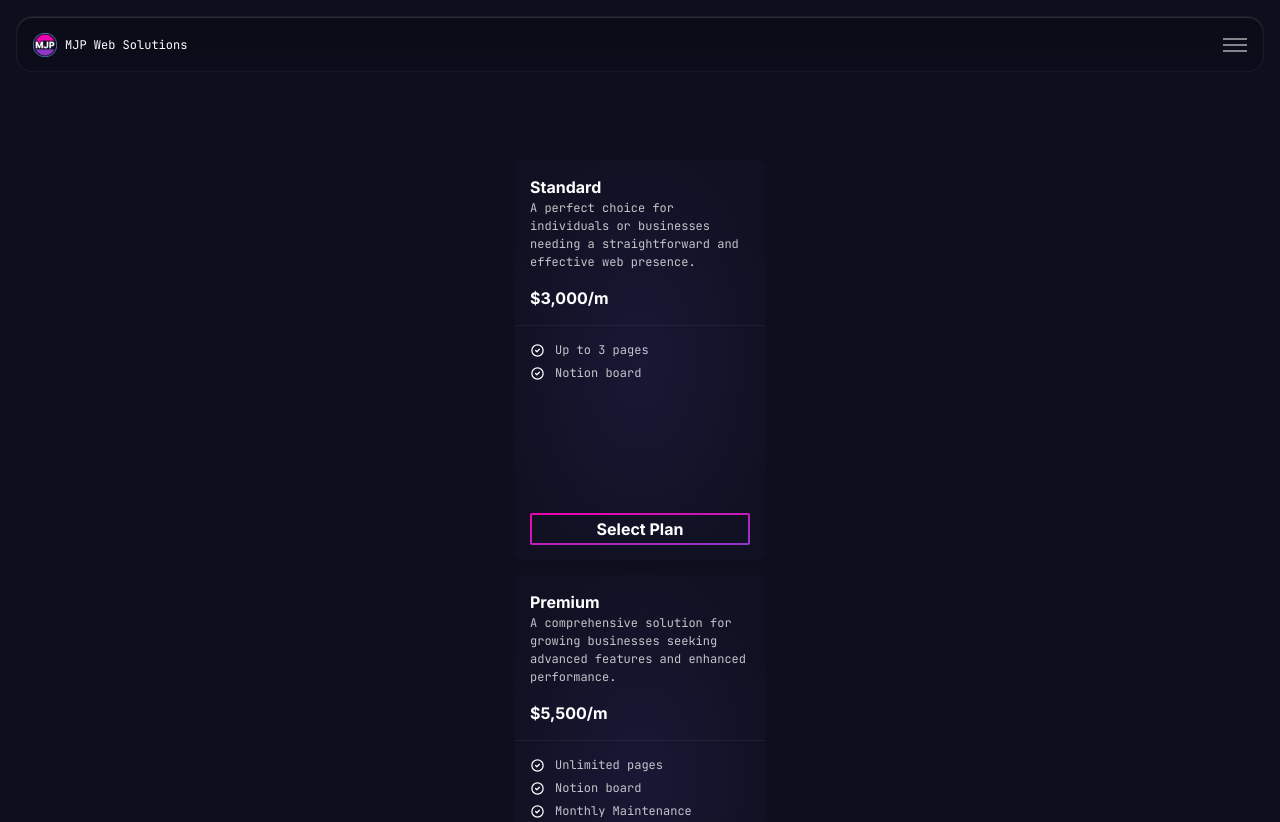
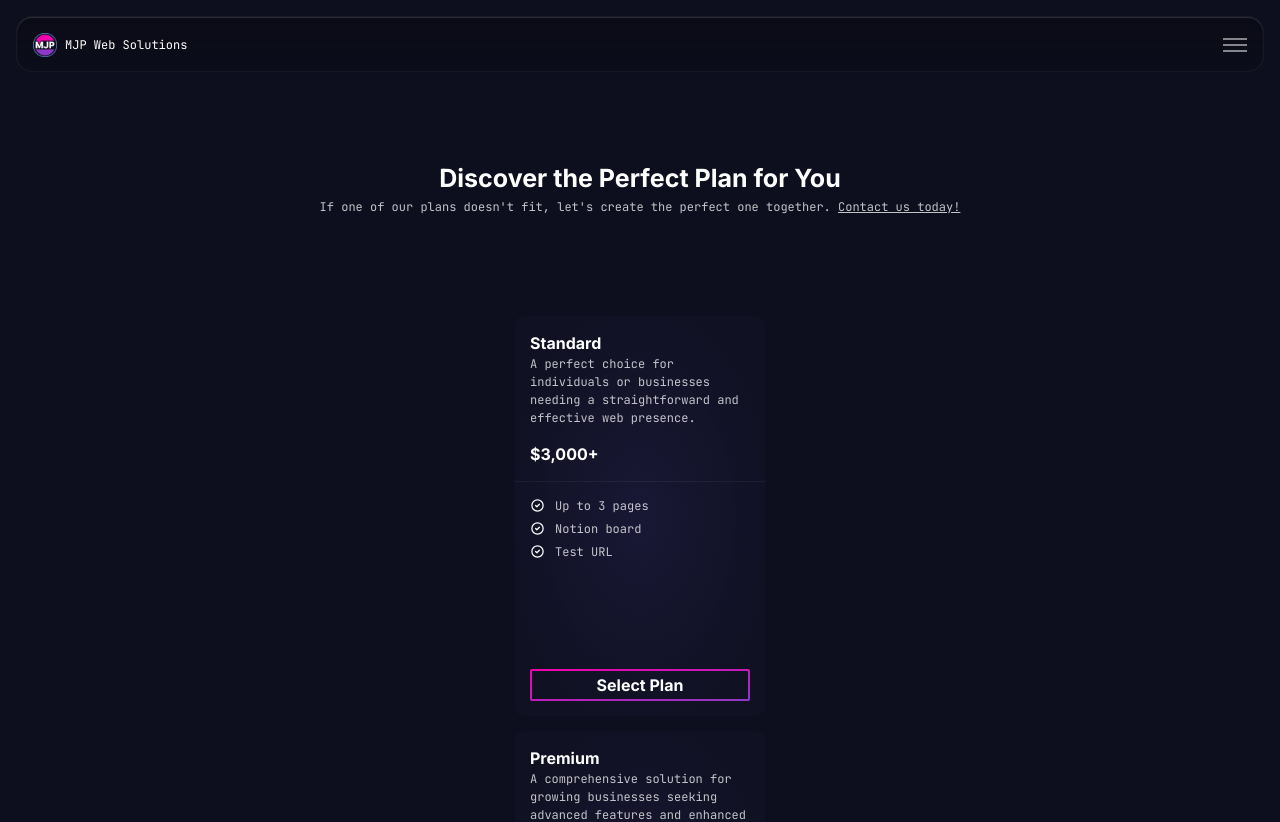
Before and after one commit to PandolfoM/mjp-web-solutions, a Next.js app: page /plans in a window 1280 px wide. Shown: the top 822 px of the page. Built offline with nearby package versions, Linux system fonts and the light colour scheme.

Commit message:
plans page

```diff
--- a/app/plans/page.tsx
+++ b/app/plans/page.tsx
@@ -1,14 +1,31 @@
-"use client"
+"use client";
 
-import Plans from '@/components/ui/plans';
-import Section from '@/components/ui/section';
-import React from 'react';
+import Plans from "@/components/ui/plans";
+import Section from "@/components/ui/section";
+import React from "react";
+import { jetBrains } from "../fonts";
+import Link from "next/link";
 
 function PlansPage() {
   return (
-    <Section className='flex flex-col'>
-      <Plans orientation='vertical'/>
-    </Section>
+    <div className="flex flex-col gap-[100px] px-7 flex-1">
+      <Section className="text-center">
+        <h1 className="text-lg font-bold text-center">
+          Discover the Perfect Plan for You
+        </h1>
+        <p className={`${jetBrains.className} text-sm opacity-75`}>
+          If one of our plans doesn't fit, let's create the perfect one
+          together.{" "}
+          <Link href="/contact" className="underline hover:no-underline">
+            Contact us today!
+          </Link>
+        </p>
+      </Section>
+
+      <Section amount={0.1}>
+        <Plans orientation="vertical" />
+      </Section>
+    </div>
   );
 }
 
--- a/components/cards/verticalcard.tsx
+++ b/components/cards/verticalcard.tsx
@@ -7,7 +7,8 @@ type Props = {
 
 function VerticalCard({ children, className }: Props) {
   return (
-    <div className={`h-[400px] w-[250px] min-w-[250px] flex flex-col items-start justify-start gap-[15px] bg-gradient-radial to-80% from-card/[10%] to-card/[2%] rounded-[10px] ${className}`}>
+    <div
+      className={`max-h-[400px] min-h-[400px] w-[250px] min-w-[250px] flex flex-col items-start justify-start gap-[15px] bg-gradient-radial to-80% from-card/[10%] to-card/[2%] rounded-[10px] ${className}`}>
       {children}
     </div>
   );
--- a/components/ui/plans.tsx
+++ b/components/ui/plans.tsx
@@ -4,6 +4,7 @@ import { jetBrains } from "@/app/fonts";
 import { IconCircleCheck } from "@tabler/icons-react";
 import Button from "./button";
 import Link from "next/link";
+import { cn } from "@/lib/utils";
 
 type Props = {
   orientation: "horizontal" | "vertical";
@@ -15,30 +16,43 @@ const cards = [
     description:
       "A perfect choice for individuals or businesses needing a straightforward and effective web presence.",
     price: "3,000",
-    options: ["Up to 3 pages", "Notion board"],
+    options: ["Up to 3 pages", "Notion board", "Test URL"],
   },
   {
     title: "Premium",
     description:
       "A comprehensive solution for growing businesses seeking advanced features and enhanced performance.",
     price: "5,500",
-    options: ["Unlimited pages", "Notion board", "Monthly Maintenance"],
+    options: [
+      "Unlimited pages",
+      "Notion board",
+      "Monthly Maintenance",
+      "Test URL",
+    ],
   },
   {
     title: "Pro",
     description:
       "An all-inclusive package designed for professionals and enterprises requiring top-tier functionality and custom solutions.",
     price: "9,500",
-    options: ["Unlimited pages", "Notion board", "Monthly Maintenance"],
+    options: [
+      "Unlimited pages",
+      "Notion board",
+      "Monthly Maintenance",
+      "Test URL",
+    ],
   },
 ];
 
 function Plans({ orientation }: Props) {
   return (
     <div
-      className={`flex items-start flex-nowrap gap-[15px] overflow-x-auto relative overflow-hidden ${
-        orientation === "horizontal" ? "flex-row" : "flex-col items-center"
-      }`}>
+      className={cn(
+        "flex items-start flex-nowrap gap-[15px] overflow-x-auto relative",
+        orientation === "horizontal"
+          ? "flex-row overflow-x-auto"
+          : "flex-col items-center overflow-visible"
+      )}>
       {cards.map((card, i) => (
         <VerticalCard
           key={i}
@@ -59,7 +73,7 @@ function Plans({ orientation }: Props) {
                 className={`${jetBrains.className} opacity-75 text-sm pb-[15px]`}>
                 {card.description}
               </p>
-              <h6 className="text-left font-bold text-md">${card.price}/m</h6>
+              <h6 className="text-left font-bold text-md">${card.price}+</h6>
             </div>
             <hr className="w-full h-px border-none bg-white/5" />
             <div className="pb-[15px] px-[15px] flex flex-col gap-[5px]">
@@ -73,12 +87,13 @@ function Plans({ orientation }: Props) {
               ))}
             </div>
             <div className="px-[15px] w-full absolute bottom-0 pb-[15px]">
-              <Link href={{
-                pathname: "/contact",
-                query: {
-                  plan: card.title
-                }
-              }}>
+              <Link
+                href={{
+                  pathname: "/contact",
+                  query: {
+                    plan: card.title,
+                  },
+                }}>
                 <Button text="Select Plan" className="w-full" />
               </Link>
             </div>
--- a/components/ui/section.tsx
+++ b/components/ui/section.tsx
@@ -1,15 +1,18 @@
 import { useInView } from "framer-motion";
-import { ReactNode, useRef } from "react";
+import { ReactNode, useEffect, useRef } from "react";
 
 export default function Section({
   children,
   className,
+  amount,
 }: {
   children: ReactNode;
   className?: string;
+  amount?: number;
 }) {
   const ref = useRef(null);
-  const isInView = useInView(ref, { once: true, amount: 0.7 });
+
+  const isInView = useInView(ref, { once: true, amount: amount || 0.7 });
 
   return (
     <section ref={ref} className={className}>
```
Also changed, not shown: .eslintrc.json, 1 other file (tests, documents, lock files or other folders).
